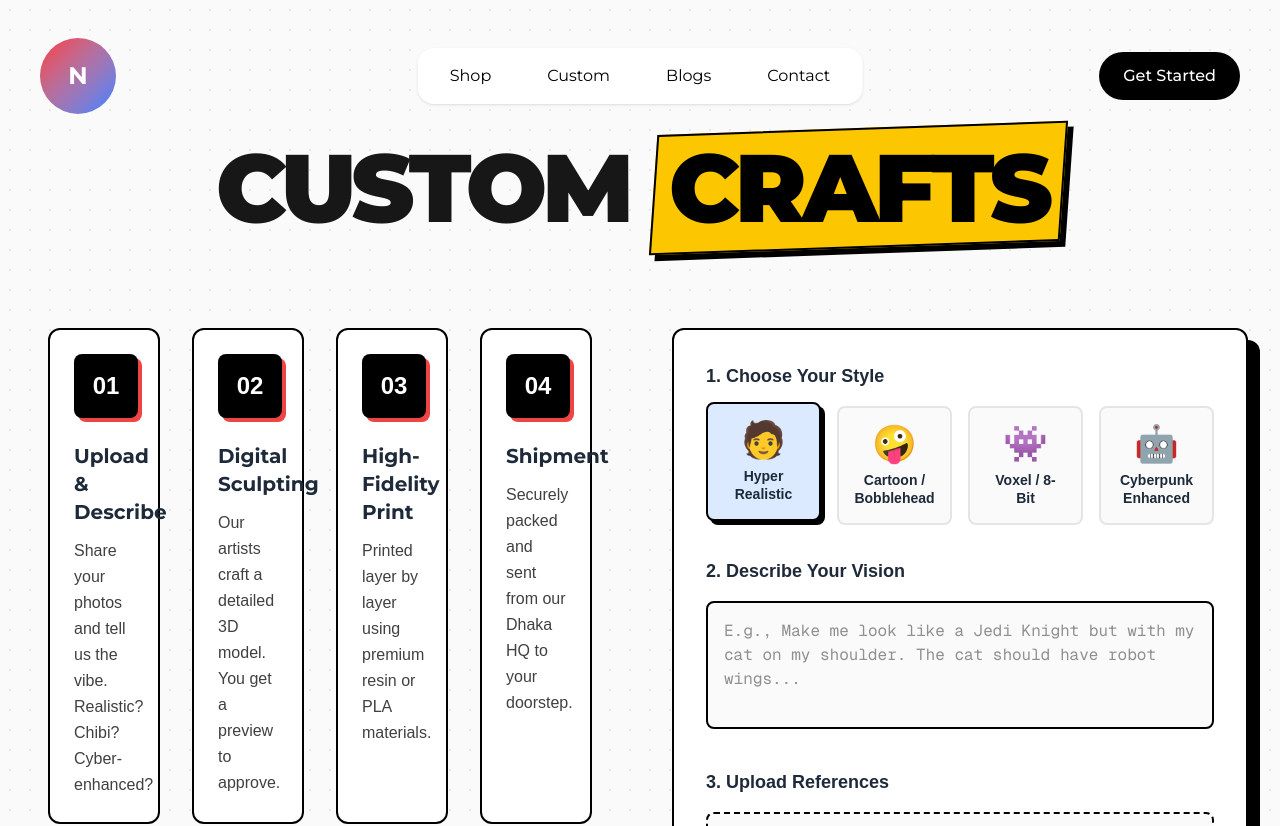
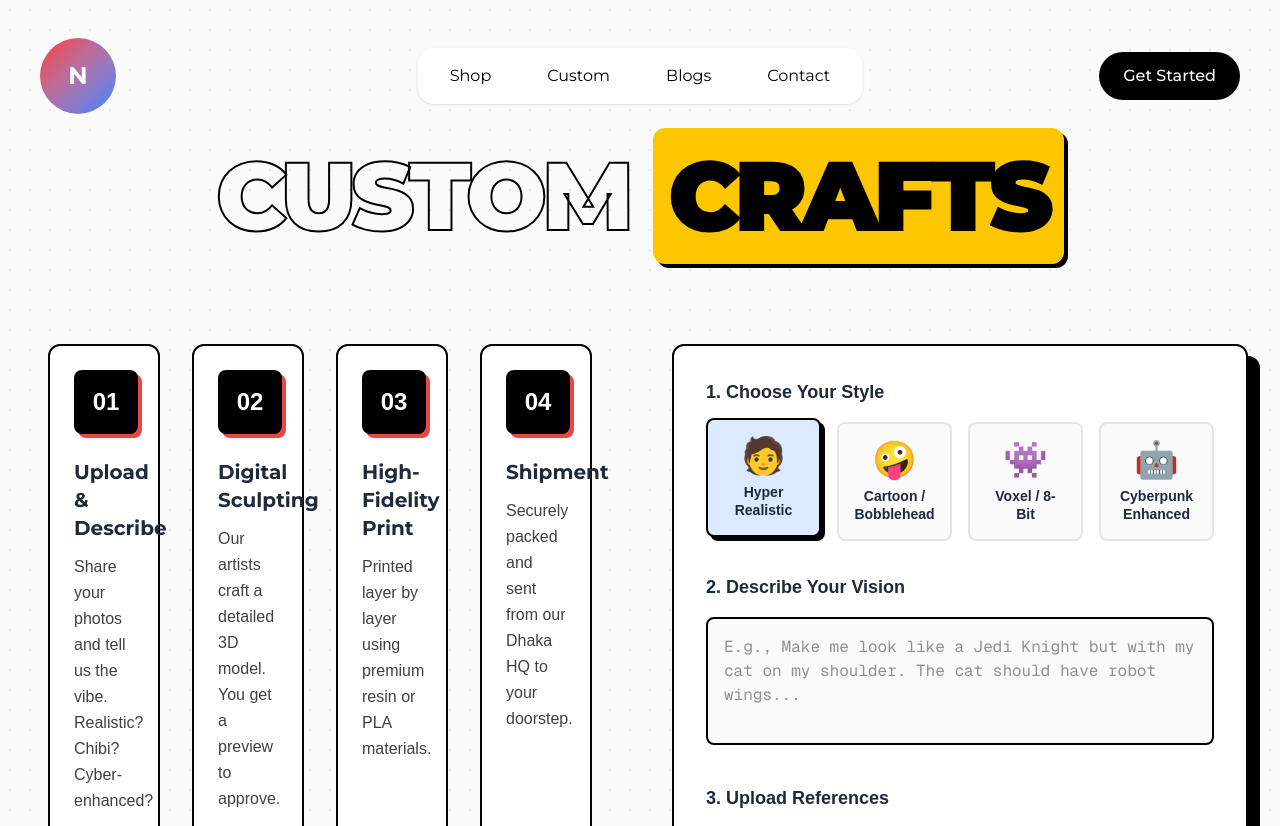
Before and after one commit to Rattin99/nibiro, a Next.js app: page /custom in a window 1280 px wide. Shown: the top 826 px of the page. Built offline with nearby package versions, Linux system fonts and the light colour scheme; a web font is replaced by a local one.

Commit message:
CHANGE CUSTOM HERO STYLE

```diff
--- a/src/components/custom/CustomHero.tsx
+++ b/src/components/custom/CustomHero.tsx
@@ -3,10 +3,13 @@ import React from "react";
 const CustomHero = () => {
   return (
     <div className="text-center mb-20">
-      <h1 className="text-6xl md:text-8xl font-black mb-6 font-montserrat tracking-tighter leading-tight">
+      <h1
+        className="text-6xl md:text-8xl font-black mb-6 font-montserrat tracking-tighter leading-tight text-transparent"
+        style={{ WebkitTextStroke: "2px black" }}
+      >
         CUSTOM <br className="md:hidden" />
-        <span className="relative inline-block px-4">
-          <span className="absolute inset-0 bg-yellow-400 -skew-x-6 transform -rotate-2 border-2 border-black shadow-[6px_6px_0px_0px_rgba(0,0,0,1)]"></span>
+        <span className="relative inline-block px-4 py-2">
+          <span className="absolute inset-0 bg-yellow-400 rounded-xl shadow-[4px_4px_0px_0px_rgba(0,0,0,1)]"></span>
           <span className="relative z-10 text-black">CRAFTS</span>
         </span>
       </h1>
```
